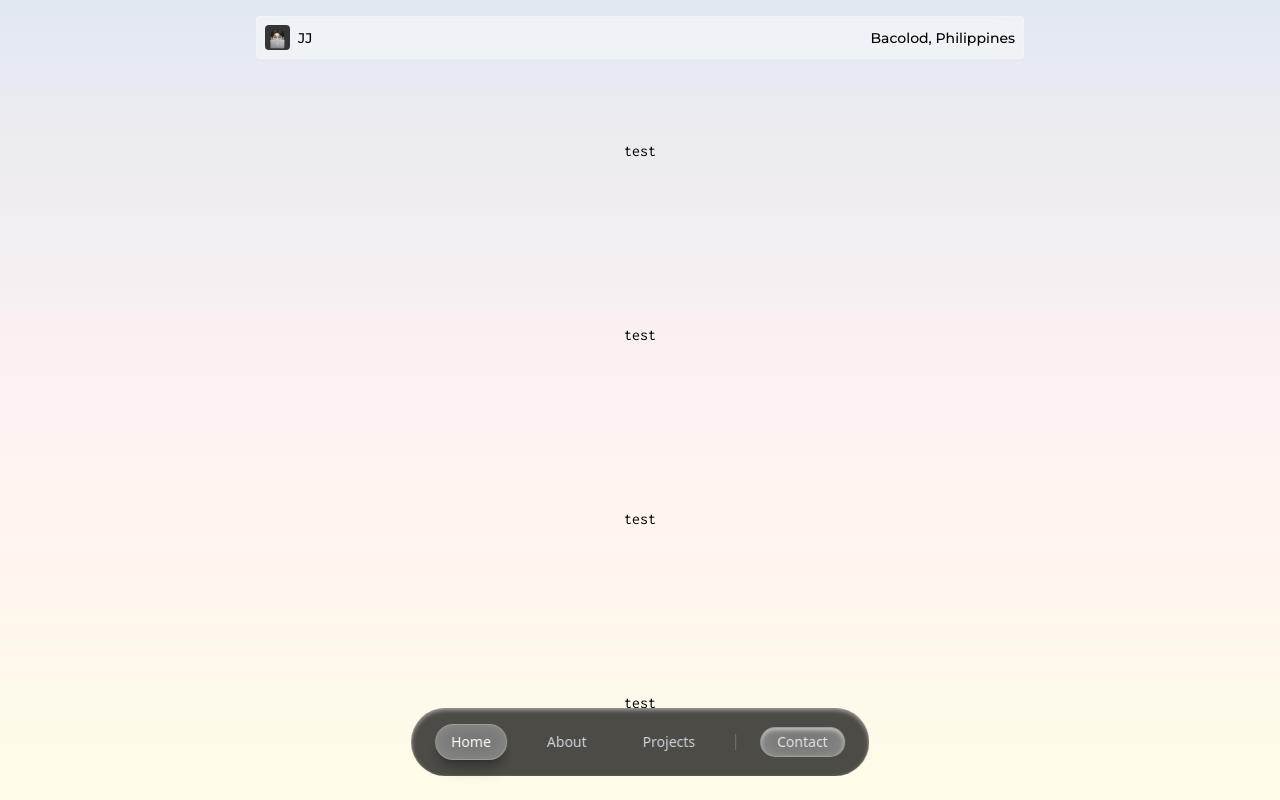
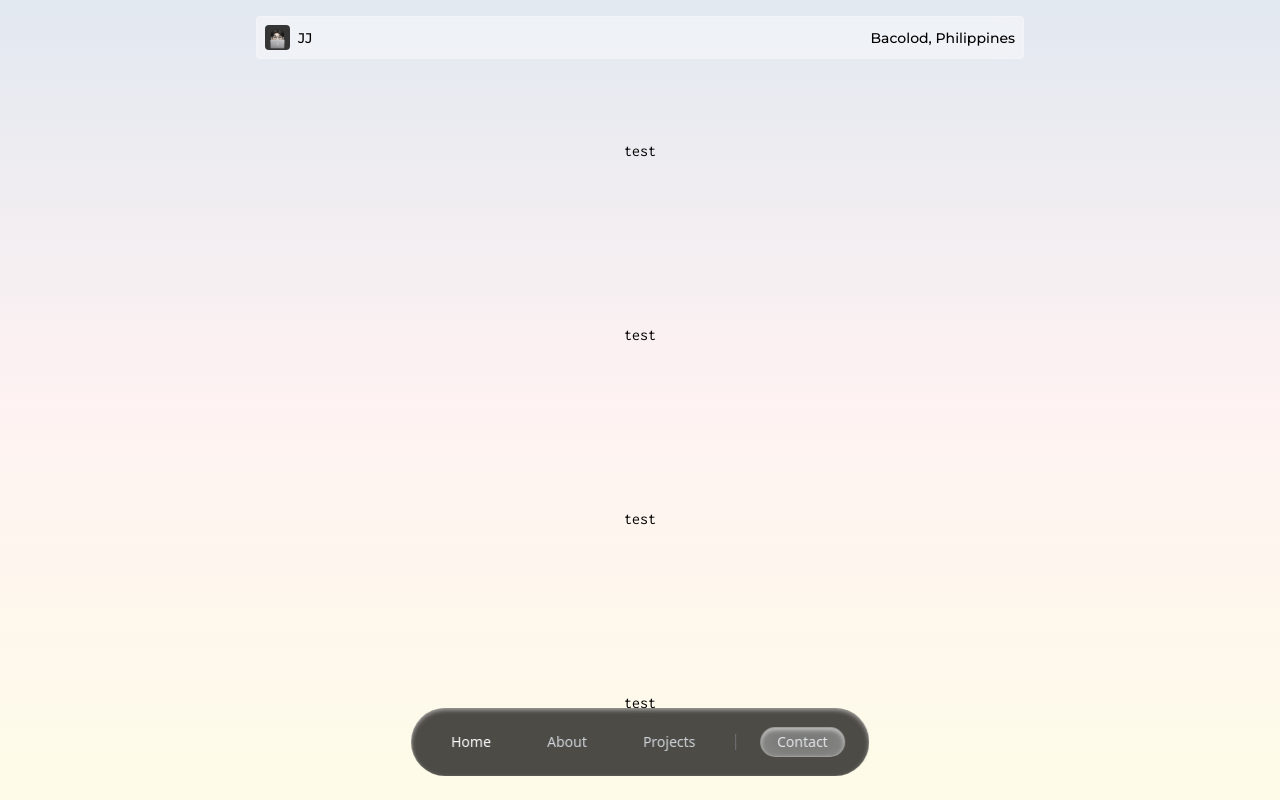
Before and after one commit to gen1chiro/portfolio, a Next.js app: page / in a window 1280 px wide. Shown: the top 800 px of the page. Built offline with nearby package versions, Linux system fonts and the light colour scheme.

Commit message:
fix: active nav behavior

```diff
--- a/components/nav.tsx
+++ b/components/nav.tsx
@@ -10,46 +10,54 @@ import { navContent } from "@/lib/data";
 export default function Nav() {
     const pathname = usePathname();
     const currentIndex = navContent.findIndex(item => item.href === pathname);
-    const [hoveredLinkIndex, setHoveredLinkIndex] = useState<number | null>(currentIndex);
+    const [hoveredLinkIndex, setHoveredLinkIndex] = useState<number | null>(null);
+    const [isExiting, setIsExiting] = useState(false);
+
+    const handleMouseLeave = () => {
+        setIsExiting(true);
+        setTimeout(() => {
+            setHoveredLinkIndex(null);
+            setIsExiting(false);
+        }, 200);
+    };
+
+    const handleMouseEnter = (index: number) => {
+        setIsExiting(false);
+        setHoveredLinkIndex(index);
+    }
 
     return (
-        <nav
-            className='bg-glass-dark fixed bottom-6 left-1/2 -translate-x-1/2 rounded-full z-50 text-gray-300 text-xs sm:text-sm px-3 py-2 sm:px-6 sm:py-4 shadow-inner shadow-white/50'>
-            <ul className='w-full flex justify-between items-center gap-4 sm:gap-6'>
+        <nav className='bg-glass-dark fixed bottom-6 left-1/2 -translate-x-1/2 flex justify-center items-center gap-4 sm:gap-6 rounded-full z-50 text-gray-300 text-xs sm:text-sm px-3 py-2 sm:px-6 sm:py-4 shadow-inner shadow-white/50'>
+            <ul
+                onMouseLeave={handleMouseLeave}
+                className='w-full flex justify-between items-center gap-4 sm:gap-6'
+            >
                 {
                     navContent.map((item, index) => (
                         <motion.li
                             key={index}
-                            onMouseEnter={() => setHoveredLinkIndex(index)}
-                            onMouseLeave={() => setHoveredLinkIndex(currentIndex)}
-                            className={`relative flex justify-center items-center gap-4 sm:gap-6 px-2 py-1 sm:py-2 sm:px-4 hover:text-white ${currentIndex === index ? 'text-white' : ''}`}>
-                            {
-                                hoveredLinkIndex === index ? (
+                            onMouseEnter={() => handleMouseEnter(index)}
+                            className={`relative flex justify-center items-center gap-4 sm:gap-6 px-2 py-1 sm:py-2 sm:px-4 ${currentIndex === index ? 'text-white' : ''}`}>
+
+                            {hoveredLinkIndex === index && (
                                 <motion.div
-                                        className='absolute inset-0 bg-glass-white rounded-full shadow-lg shadow-black/30'
+                                    className='absolute inset-0 bg-glass-white rounded-full shadow-lg shadow-black/30 transition-opacity duration-200'
+                                    style={{ opacity: isExiting ? 0 : 1 }}
                                     layoutId='hover-pill'
-                                        id='hover-pill'
                                     transition={{
                                         type: "spring",
                                         stiffness: 500,
                                         damping: 30
                                     }}
-                                    >
-                                    </motion.div>
-                                ) : null
-                            }
-
+                                />
+                            )}
                             <NavLink href={item.href} label={item.label}/>
                         </motion.li>
                     ))
                 }
-                <li>
+            </ul>
             <div className='w-[1px] h-4 bg-zinc-500'></div>
-                </li>
-                <li>
             <NavButton label='Contact'/>
-                </li>
-            </ul>
         </nav>
     )
 }
```
Lines whose indentation alone changed are shown as unchanged.
